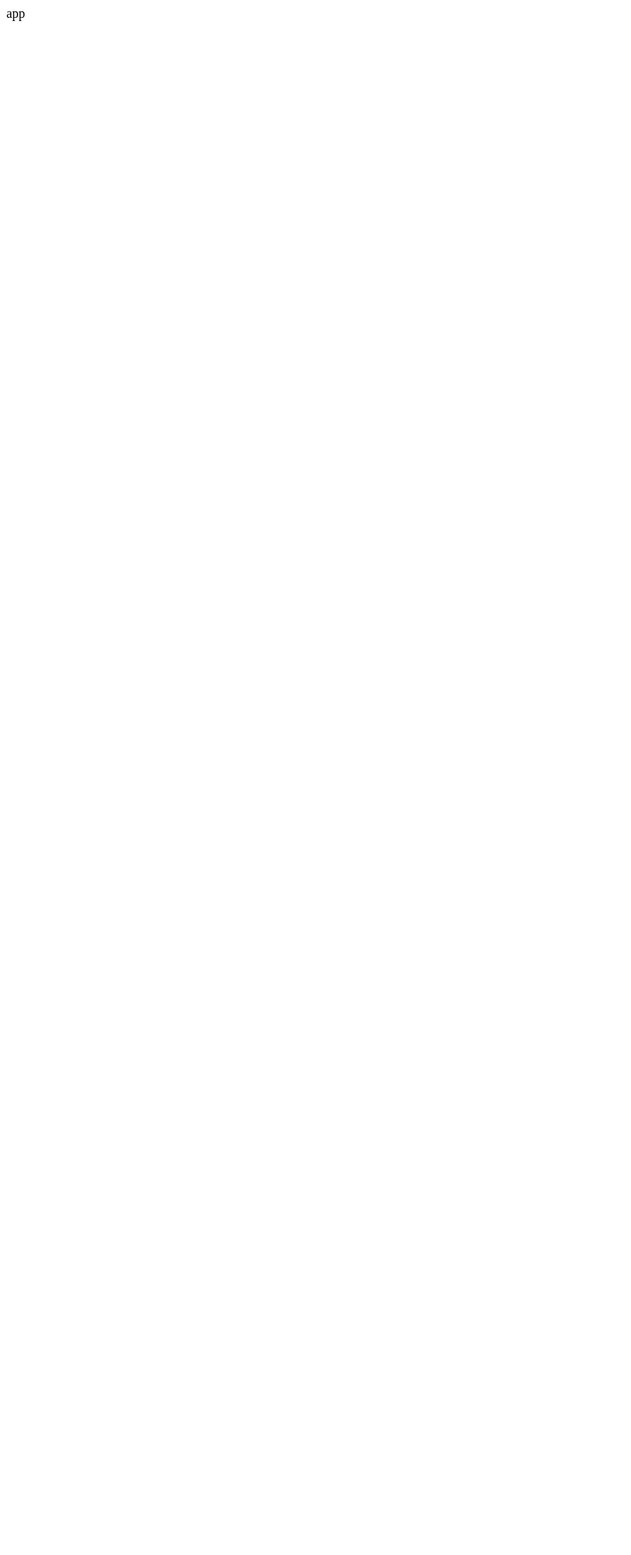
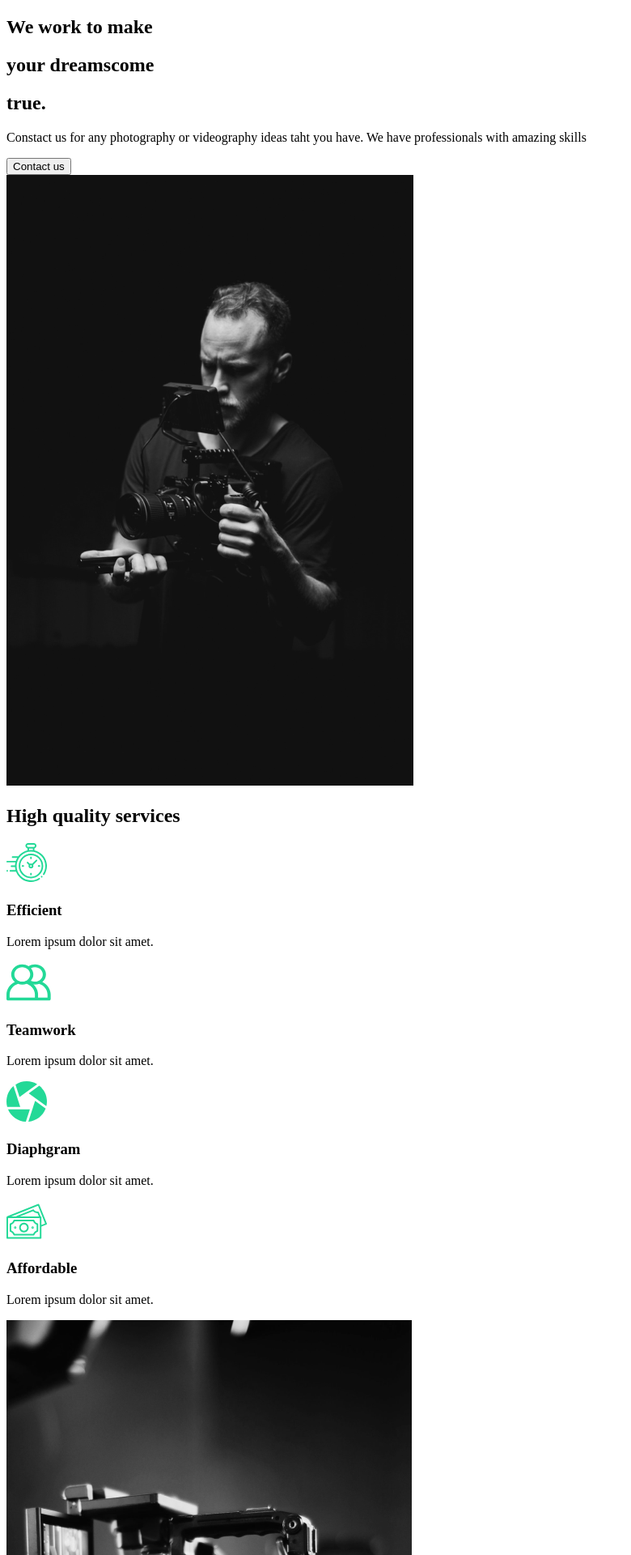
Before and after one commit to FlorFerrari/react-portfolio, a React (Create React App) app in the folder portfolio/: page / in a window 1280 px wide. Shown: the top 1920 px of the page at 81% size, without its empty margins (0-780 px from the left). Before the commit the page ends 800 px from the top, so only its background shows below. Built offline with nearby package versions, Linux system fonts and the light colour scheme.

Commit message:
sections

```diff
--- a/portfolio/src/App.js
+++ b/portfolio/src/App.js
@@ -1,9 +1,11 @@
 import React from "react"
+//Import Pages
+import AboutUs from "./pages/AboutUs";
 
 function App() {
   return (
     <div className="App">
-      app
+      <AboutUs/>
     </div>
   );
 }
--- /dev/null
+++ b/portfolio/src/components/AboutSection.jsx
@@ -0,0 +1,29 @@
+import React from "react";
+import home1 from "../img/home1.png";
+
+export default function About() {
+    return (
+        <div>
+            <div className="description">
+                <div className="title">
+                    <div className="hide">
+                        <h2>We work to make</h2>
+                    </div>
+                    <div className="hide">
+                        <h2>
+                            your <span>dreams</span>come
+                        </h2>
+                    </div>
+                    <div className="hide">
+                        <h2>true.</h2>
+                    </div>
+                </div>
+                <p>Constact us for any photography or videography ideas taht you have. We have professionals with amazing skills</p>
+                <button>Contact us</button>
+            </div>
+            <div className="image">
+                <img src={home1} alt="man with camera" />
+            </div>
+        </div>
+    )
+}
--- /dev/null
+++ b/portfolio/src/components/ServicesSection.jsx
@@ -0,0 +1,60 @@
+import React from "react";
+//Import Icons
+import clock from "../img/clock.svg"
+import diaphragm from "../img/diaphragm.svg"
+import money from "../img/money.svg"
+import teamwork from "../img/teamwork.svg"
+import home2 from "../img/home2.png"
+
+export default function ServicesSection() {
+    return (
+        <div className="services">
+            <div className="description">
+                <h2>
+                    High <span>quality</span> services
+                </h2>
+                <div className="cards">
+                    <div className="card">
+                        <div className="icon">
+                            <img src={clock} alt="icon" />
+                            <h3>Efficient</h3>
+                            <div>
+                                <p>Lorem ipsum dolor sit amet.</p>
+                            </div>
+                        </div>
+                    </div>
+                    <div className="card">
+                        <div className="icon">
+                            <img src={teamwork} alt="icon" />
+                            <h3>Teamwork</h3>
+                            <div>
+                                <p>Lorem ipsum dolor sit amet.</p>
+                            </div>
+                        </div>
+                    </div>
+                    <div className="card">
+                        <div className="icon">
+                            <img src={diaphragm} alt="icon" />
+                            <h3>Diaphgram</h3>
+                            <div>
+                                <p>Lorem ipsum dolor sit amet.</p>
+                            </div>
+                        </div>
+                    </div>
+                    <div className="card">
+                        <div className="icon">
+                            <img src={money} alt="icon" />
+                            <h3>Affordable</h3>
+                            <div>
+                                <p>Lorem ipsum dolor sit amet.</p>
+                            </div>
+                        </div>
+                    </div>
+                </div>
+            </div>
+            <div className="image">
+                <img src={home2} alt="camera" />
+            </div>
+        </div>
+    )
+}
--- /dev/null
+++ b/portfolio/src/pages/AboutUs.jsx
@@ -0,0 +1,13 @@
+import React from "react";
+//Import Components
+import AboutSection from "../components/AboutSection";
+import ServicesSection from "../components/ServicesSection";
+
+export default function AboutUs() {
+    return (
+        <>
+            <AboutSection />
+            <ServicesSection />
+        </>
+    );
+};
```
